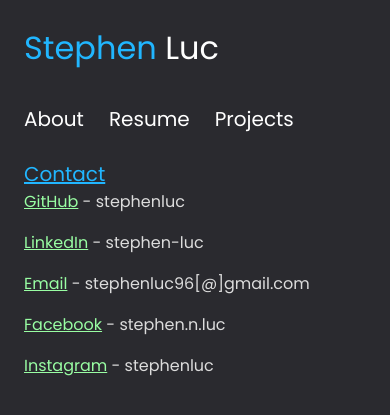
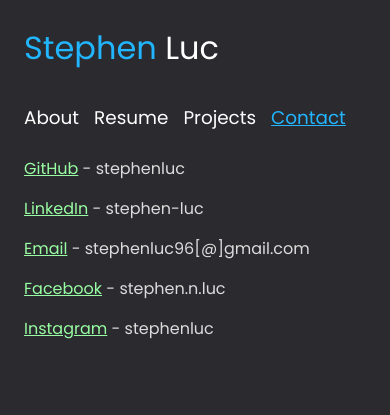
Before and after one commit to stephenluc/stephenluc.github.io, a Jekyll site: the page built from contact/index.html, in a window 390 px wide. Shown: the top 415 px of the page. Built offline with Jekyll 4.4.1, drawn with Linux system fonts in a browser that asks for light colours.

Commit message:
fixed spacings and adjusted text size

```diff
--- a/contact/index.html
+++ b/contact/index.html
@@ -3,24 +3,24 @@
 title: Contact
 ---
 <div class="content">
-	<div class="row">
+	<div class="row margin-bottom">
 		<a class="secondary-text" href="https://github.com/stephenluc" target="_blank">GitHub</a>
-		<p>&nbsp;- stephenluc</p>
+		<span>&nbsp;- stephenluc</span>
 	</div>
-	<div class="row">
+	<div class="row margin-bottom">
 		<a class="secondary-text" href="https://www.linkedin.com/in/stephen-luc/" target="_blank">LinkedIn</a>
-		<p>&nbsp;- stephen-luc</p>
+		<span>&nbsp;- stephen-luc</span>
 	</div>
-	<div class="row">
+	<div class="row margin-bottom">
 		<a class="secondary-text" href="mailto:stephenluc96@gmail.com" target="_blank">Email</a>
-		<p>&nbsp;- stephenluc96[@]gmail.com</p>
+		<span>&nbsp;- stephenluc96[@]gmail.com</span>
 	</div>
-	<div class="row">
+	<div class="row margin-bottom">
 		<a class="secondary-text" href="https://www.facebook.com/stephen.n.luc" target="_blank">Facebook</a>
-		<p>&nbsp;- stephen.n.luc</p>
+		<span>&nbsp;- stephen.n.luc</span>
 	</div>
-	<div class="row">
+	<div class="row margin-bottom">
 		<a class="secondary-text" href="https://www.instagram.com/stephenluc/" target="_blank">Instagram</a>
-		<p>&nbsp;- stephenluc</p>
+		<span>&nbsp;- stephenluc</span>
 	</div>
 </div>
--- a/css/style.css
+++ b/css/style.css
@@ -88,18 +88,27 @@
 }
 
 .content {
+  display: flex;
+  flex-direction: column;
   color: var(--grey-text-color);
   font-size: 1em;
   padding-left: 25px;
 }
 
 .subtext {
+  font-size: 14px;
+  color: #B4B4B5;
+}
+
+.secondary-header {
   font-size: 1.25em;
 }
 
 .row {
   display: flex;
   flex-direction: row;
+  flex-wrap: wrap;
+  align-items: center;
 }
 
 .margin-bottom {
@@ -122,11 +131,11 @@
   }
 
   .nav-item {
-    font-size: 1.25em;
+    font-size: 1.15em;
   }
 
   .nav-margin {
-    margin-right: 25px;
+    margin-right: 15px;
   }
 
   .container {
--- a/projects/index.html
+++ b/projects/index.html
@@ -14,7 +14,7 @@
 	<br>
 	<br>
 	<h1 class="secondary-text">For More. . .</h1>
-	<div class="row subtext">
+	<div class="row secondary-header">
 		<span>Check out my&nbsp;</span>
 		<a class="quaternary-text" href="https://github.com/stephenluc" target="_blank">GitHub</a>
 	</div>
```
Also changed, not shown: resume/index.html (+7 -7 lines).
